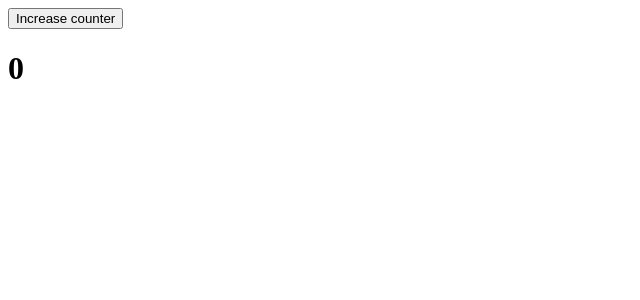
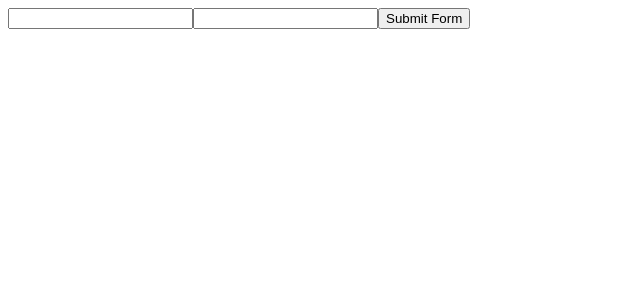
Before and after one commit to chuckaninye/Learning-React, a React (Create React App) app: page / in a window 1280 px wide. Shown: the top 300 px of the page, without its empty margins (0-640 px from the left). Built offline with nearby package versions, Linux system fonts and the light colour scheme.

Commit message:
Made a basic form using JSX expressions, events, and useState

```diff
--- a/src/App.js
+++ b/src/App.js
@@ -3,18 +3,29 @@ import { useState } from "react";
 
 function App() {
 
-  const [counter, setCounter] = useState(0);
+  const [userName, setUserName] = useState('')
+  const [password, setPassword] = useState('')
 
   return (
     <>
-      <button onClick={updateCounter}>Increase counter</button>
-      <h1>{counter}</h1>
+    <input type="text" value={userName} onChange={updateUserName}/>
+    <input type="password" value={password} onChange={updatePassword}/>
+    <button onClick={submitForm}>Submit Form</button>
     </>
   );
 
-  function updateCounter(){
-    setCounter(counter + 1);
+  function updateUserName(event){
+    setUserName(event.target.value)
+    }
+
+  function updatePassword(event){
+    setPassword(event.target.value)
   }
+
+  function submitForm(){
+    console.log(userName, password)
+  }
+
 }
 
 export default App;
```
